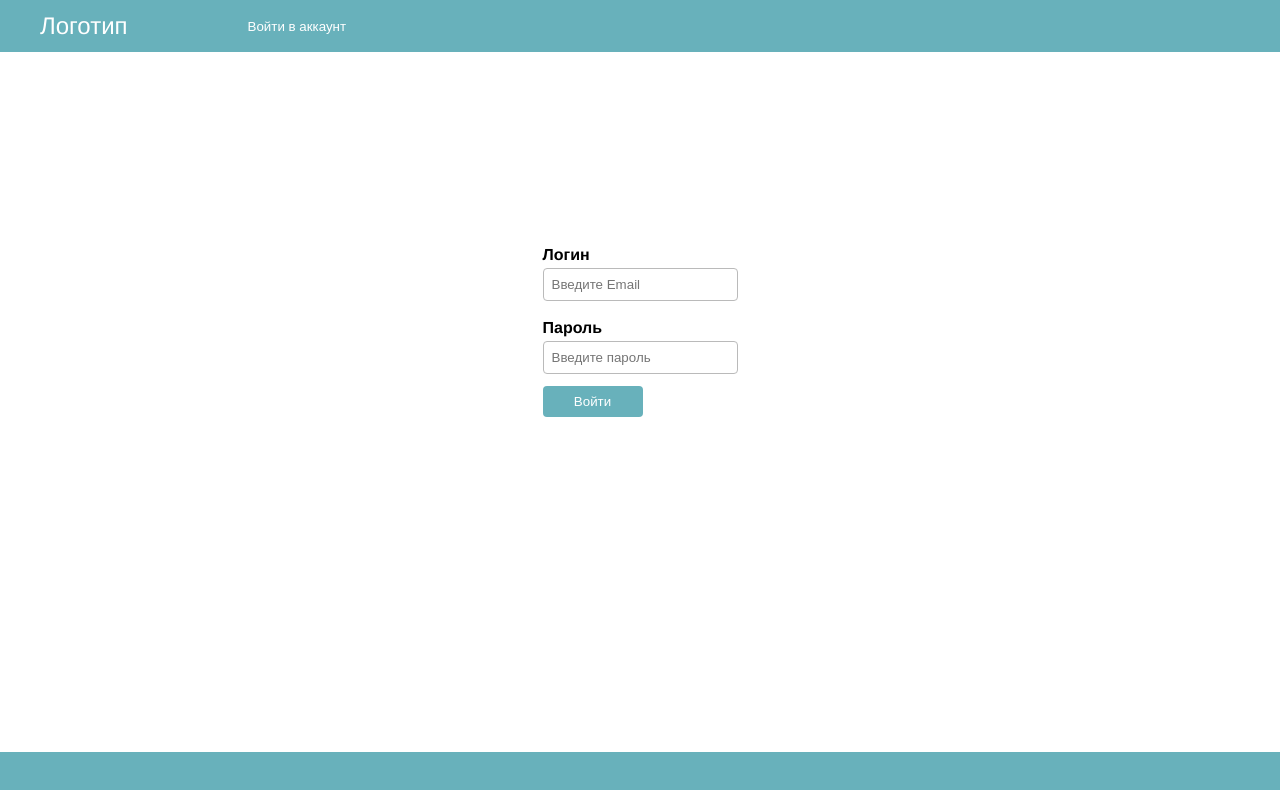
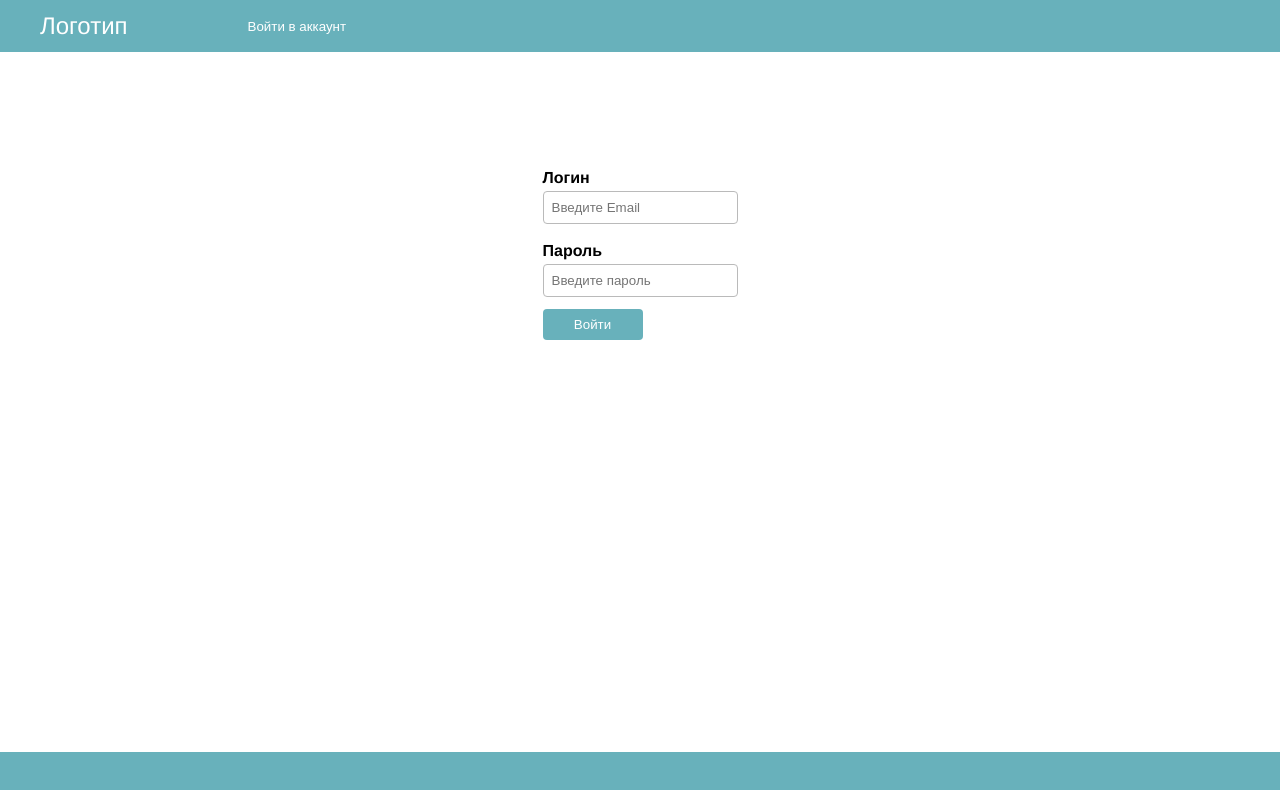
Before and after one commit to kremeshnoi/product-cards, a Vue app: page /login in a window 1280 px wide. Shown: the top 790 px of the page. Built offline with nearby package versions, Linux system fonts and the light colour scheme.

Commit message:
update styles

```diff
--- a/src/App.vue
+++ b/src/App.vue
@@ -35,11 +35,17 @@
 		box-sizing: border-box;
 	}
 
+	html {
+		height: 100%;
+	}
+
 	body {
+		height: 100%;
 		margin: 0;
 	}
 
 	#app {
+		height: 100%;
 		font-family: Avenir, Helvetica, Arial, sans-serif;
 	}
 
--- a/src/components/MainFooter.vue
+++ b/src/components/MainFooter.vue
@@ -21,9 +21,6 @@
 	.footer {
 		background-color: $color-turquoise;
 		padding: 24px;
-		position: fixed;
-		bottom: 0;
-		left: 0;
 		width: 100%;
 	}
 
--- a/src/layouts/MainLayout.vue
+++ b/src/layouts/MainLayout.vue
@@ -26,5 +26,15 @@
 
 <style scoped>
 
+	.main-layout {
+		height: 100%;
+		display: flex;
+		flex-direction: column;
+		justify-content: space-between;
+	}
+
+	main {
+		height: 100%;
+	}
 
 </style>
--- a/src/views/auth/Login.vue
+++ b/src/views/auth/Login.vue
@@ -92,13 +92,12 @@
 	@import "../../assets/styles/utils/vars";
 
 	.login {
-		height: 100%;
 		display: flex;
 		justify-content: center;
 
 		&__container {
 			max-width: 400px;
-			margin: calc(52px + 10%) 20px 0 20px;
+			margin: calc(52px + 4%) 20px 0 20px;
 		}
 
 		&__form {
```
